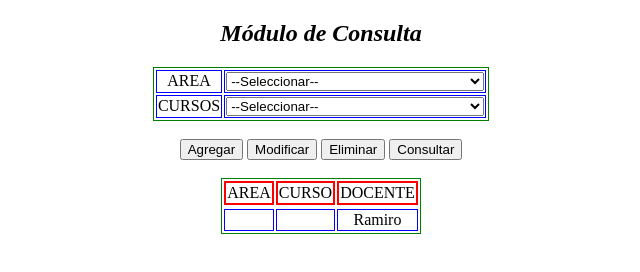
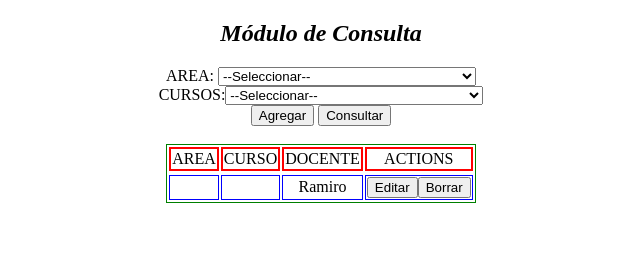
Before and after one commit to RamiroGO/STIPPS, a website with bundled scripts: page src/view/html/consulta.html in a window 1280 px wide. Both pictures are taken after a click on the input "Agregar". Shown: the whole page, without its empty margins (319-959 px from the left). Built offline with nearby package versions, Linux system fonts and the light colour scheme.

Commit message:
implementación exitosa de botones de editar y eliminar dentro de filas generadas en tabla dinámica

```diff
--- a/src/view/css/consulta.css
+++ b/src/view/css/consulta.css
@@ -10,6 +10,6 @@ thead tr td {
   border: 2px solid red;
 }
 
-td {
+tbody tr td {
   border: 1px solid blue;
 }
--- a/src/view/html/consulta.html
+++ b/src/view/html/consulta.html
@@ -1,9 +1,8 @@
 <!DOCTYPE html>
-<html lang="es">
+<html class=split lang="es">
   <head>
     <meta charset="utf-8" />
     <meta name="viewport" content="width=device-width, initial-scale=1" />
-    <meta name="theme-color" content="#000000" />
     <link
       rel="stylesheet"
       type="text/css"
@@ -15,34 +14,29 @@
 
   <body>
     <h2><i>Módulo de Consulta</i></h2>
-    <form id="formConsulta">
-      <table id="tblEntradaDato">
-        <td>AREA</td>
-        <td>
+    <form action="/src/js/query_server.js" id="formConsulta">
+      <label>AREA:
         <select id="selArea">
-            <option>--Seleccionar--</option>
+          <option>
+            --Seleccionar--
+          </option>
           <option id="optID_AREA">
             Aqui llega los datos de la base de datos
           </option>
         </select>
-        </td>
-        <tr>
-          <td>CURSOS</td>
-          <td>
-            <select id="selCurso">
+      </label>
+      <br>
+      <label>
+        CURSOS:<select id="selCurso">
           <option>--Seleccionar--</option>
           <option id="optID_CURSOS">
             Aqui llega los datos de la base de datos
           </option>
         </select>
-          </td>
-        </tr>
-      </table>
-      <br />
-      <input type="submit" onclick= "addRow(event);" value="Agregar" />
-      <input type="submit" onclick= "updRow(event);" value="Modificar" />
-      <input type="submit" onclick= "delRow(event);" value="Eliminar" />
-      <input type="submit" onclick= "getRow(event);" value="Consultar" />
+      </label>
+      <br>
+      <input type="submit" onclick="addRow(event);" value="Agregar" />
+      <input type="submit" onclick="getRow(event);" value="Consultar" />
     </form>
     <br />
     <div id="divSalidaDato" class="salidaTabla">
@@ -52,6 +46,7 @@
             <td>AREA</td>
             <td>CURSO</td>
             <td>DOCENTE</td>
+            <td>ACTIONS</td>
           </tr>
         </thead>
         <tbody>
@@ -59,6 +54,6 @@
         </tbody>
       </table>
     </div>
-    <script src="../js/consulta.js"></script>
+    <script type="text/javascript" src="../js/consulta.js"></script>
   </body>
 </html>
--- a/src/view/js/consulta.js
+++ b/src/view/js/consulta.js
@@ -60,6 +60,7 @@ function addRow(event) {
 
   console.log("Curso Añadido");
 }
+
 function updRow(event) {
   // Evitar el reinicio de la página dado al activar eventos. Al presionar botón.
   event.preventDefault();
@@ -106,16 +107,28 @@ function FormData2Obj(form_data) {
 
 function show_newRowInTable(diccForm, idTable) {
   // console.log(diccForm);
-  let tableRef = document.getElementById(idTable);
-  let newRowRef = tableRef.insertRow(-1);
+  let tableBody = document.getElementById(idTable);
+
+  //
+  let ref_newRowTableBody = tableBody.insertRow(-1);
 
   let newCell;
-  newCell = newRowRef.insertCell(0);
+  newCell = ref_newRowTableBody.insertCell(0);
   newCell.textContent = diccForm["areaFormUser"];
 
-  newCell = newRowRef.insertCell(1);
+  newCell = ref_newRowTableBody.insertCell(1);
   newCell.textContent = diccForm["cursoFormUser"];
 
-  newCell = newRowRef.insertCell(2);
+  newCell = ref_newRowTableBody.insertCell(2);
   newCell.textContent = diccForm["emailFormUser"];
+
+  newCell = ref_newRowTableBody.insertCell(3);
+
+  const div_newCell = document.createElement("div"),
+    strBtnEdit =
+      "<input type='submit' onclick='updRow(event);' value='Editar' />",
+    strBtnDel =
+      "<input type='submit' onclick='delRow(event)' value = 'Borrar' />";
+  div_newCell.innerHTML = strBtnEdit + strBtnDel;
+  newCell.appendChild(div_newCell);
 }
```
Also changed, not shown: docs/readmeDeveloper.md (renamed from docs/config.md). Lines whose indentation alone changed are shown as unchanged.
